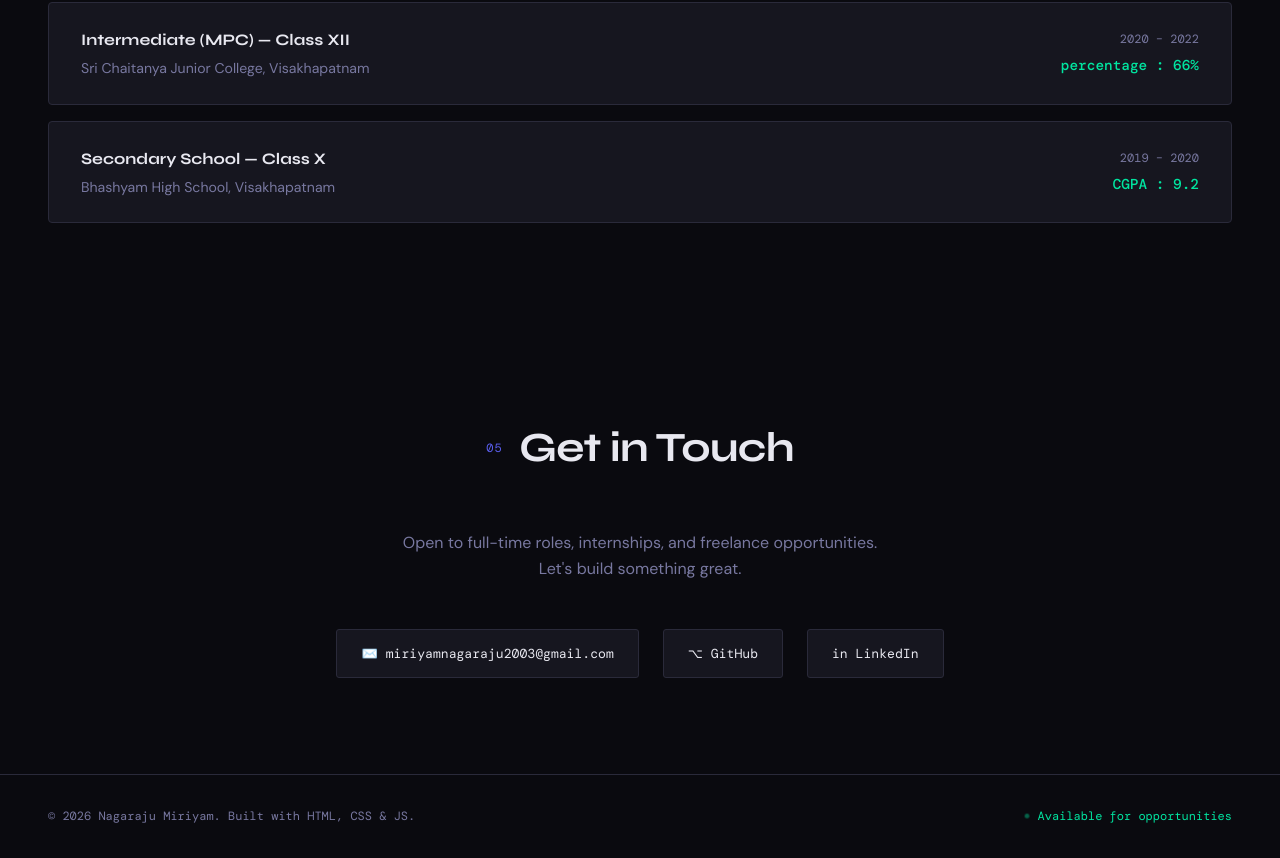
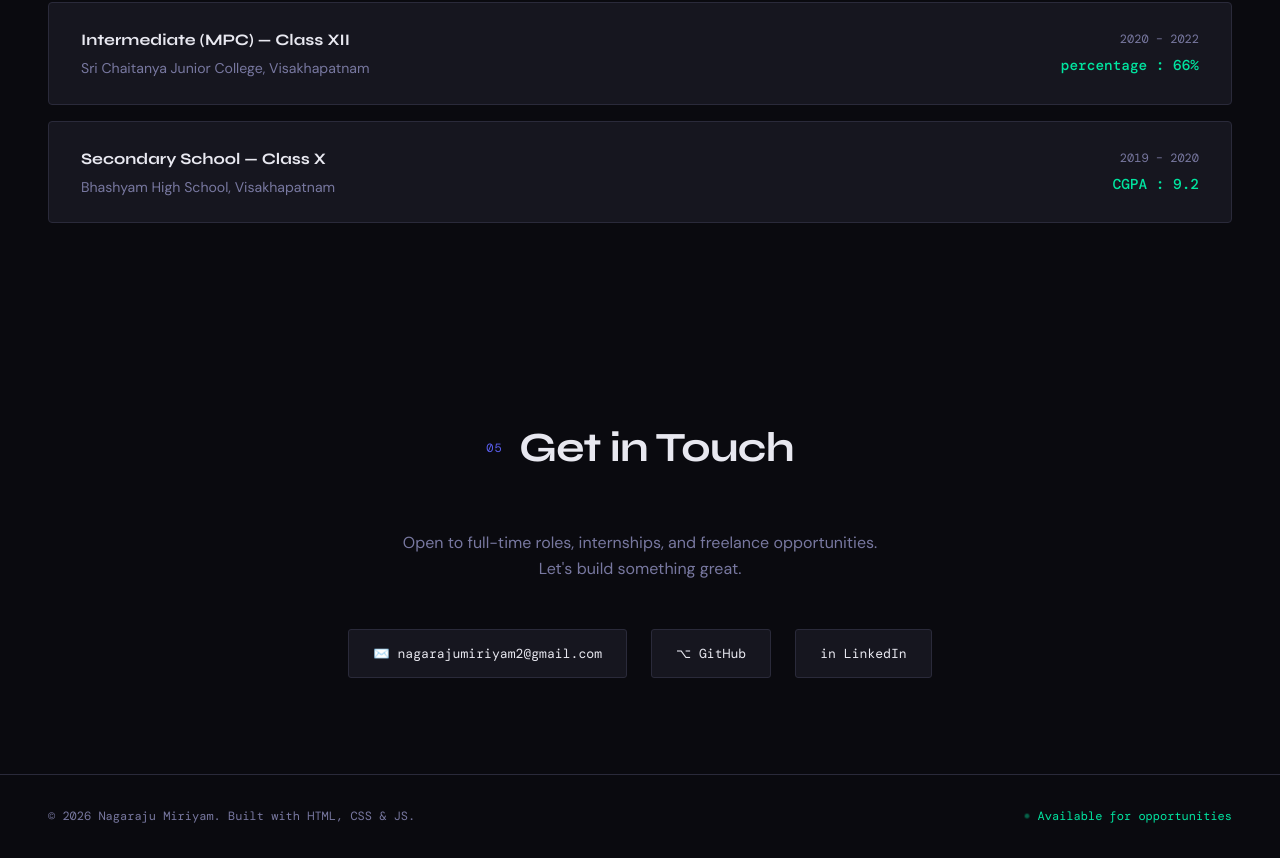
Before and after one commit to Nagaraju-2/portfolio, a plain HTML site: page index.html in a window 1280 px wide. Shown: the part 3702-4560 px from the top of the page. Drawn offline with nearby package versions, Linux system fonts and the light colour scheme; a web font is replaced by a local one.

Commit message:
Update index.html

```diff
--- a/index.html
+++ b/index.html
@@ -277,7 +277,7 @@
   </div>
   <p class="contact-tagline">Open to full-time roles, internships, and freelance opportunities. Let's build something great.</p>
   <div class="contact-links">
-    <a href="mailto:nagarajumiriyam2@gmail.com" class="contact-link">✉️ miriyamnagaraju2003@gmail.com</a>
+    <a href="mailto:nagarajumiriyam2@gmail.com" class="contact-link">✉️ nagarajumiriyam2@gmail.com</a>
     <a href="https://github.com/Nagaraju-2" class="contact-link" target="_blank">⌥ GitHub</a>
     <a href="https://www.linkedin.com/in/nagaraju-miriyam" class="contact-link" target="_blank">in LinkedIn</a>
   </div>
```
